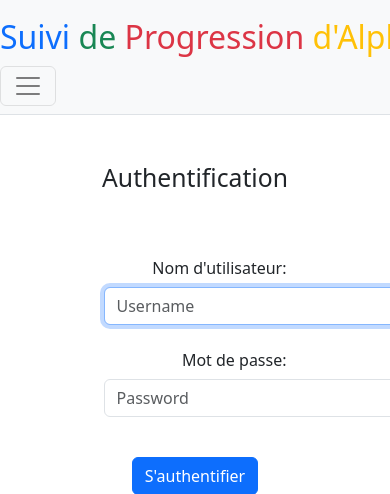
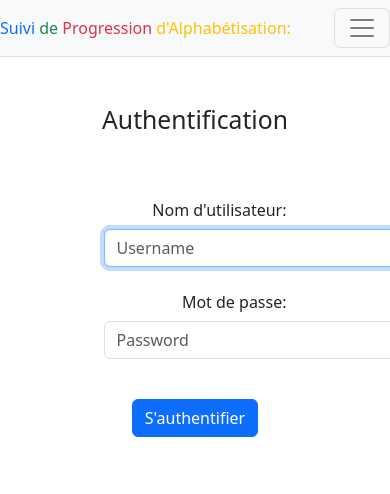
Before and after one commit to kamaLc73/Progress_literacy_flask, a Flask app: page / in a window 390 px wide; the page is wider, and only the part inside the window is pictured. Shown: the top 494 px of that part. Run offline with Flask 3, Linux system fonts and the light colour scheme.

Commit message:
Fixing responsive size for screens

```diff
--- a/suivi_alpha/static/css/style.css
+++ b/suivi_alpha/static/css/style.css
@@ -5,6 +5,7 @@ nav .navbar-brand {
 nav .navbar-brand .blue {
   color: #537fbe;
 }
+
 nav .navbar-brand .red {
   color: #ea433b;
 }
@@ -12,6 +13,7 @@ nav .navbar-brand .red {
 nav .navbar-brand .yellow {
   color: #f5b82e;
 }
+
 nav .navbar-brand .green {
   color: #2e944b;
 }
@@ -19,3 +21,15 @@ nav .navbar-brand .green {
 header {
   background-color: #f8f9fa;
 }
+
+@media (max-width: 768px) {
+  nav .navbar-brand {
+      font-size: large;
+  }
+}
+
+@media (max-width: 576px) {
+  nav .navbar-brand {
+      font-size: medium;
+  }
+}
```
